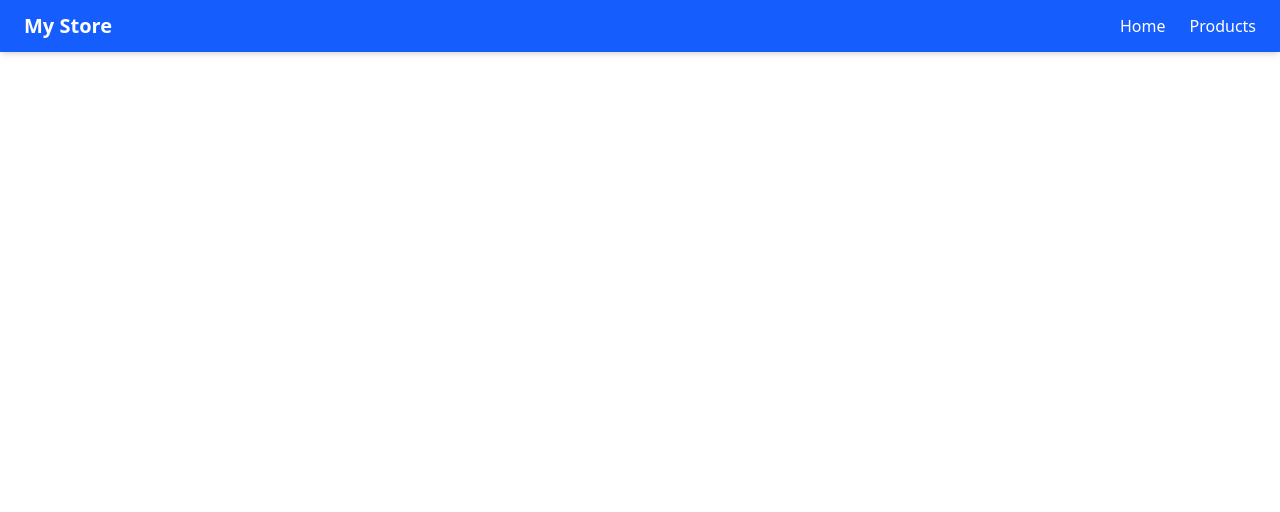
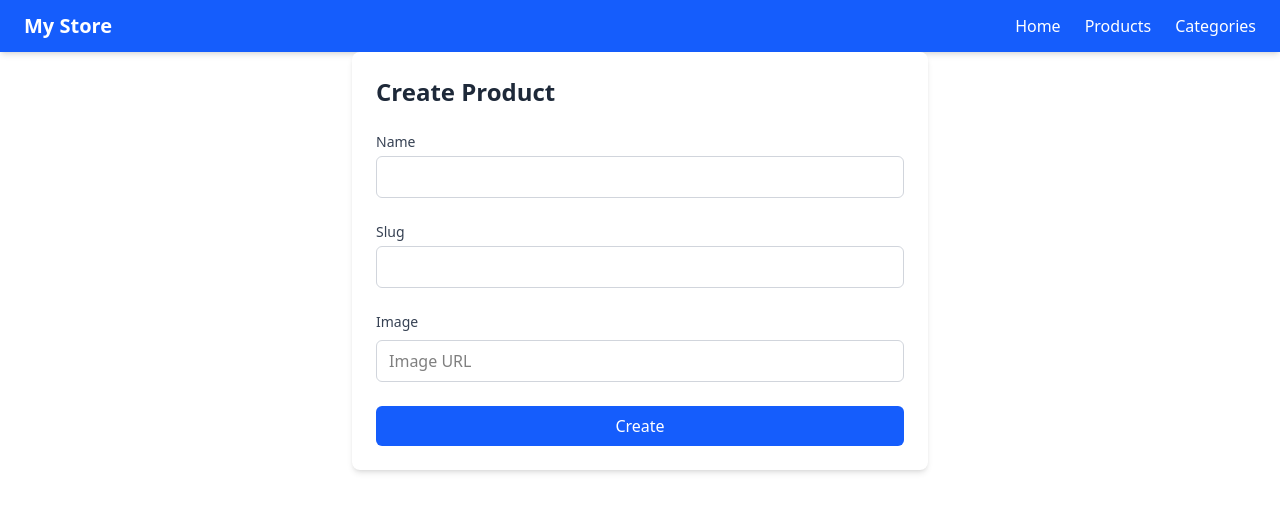
Before and after one commit to aky-wtag/platzi-store, a React (Vite) app: page /category/create in a window 1280 px wide. Shown: the top 512 px of the page. Built offline with nearby package versions, Linux system fonts and the light colour scheme.

Commit message:
category crud added

```diff
--- /dev/null
+++ b/src/components/category.tsx
@@ -0,0 +1,39 @@
+import { Link, useParams } from "react-router-dom";
+import { useGetCategoryByIdQuery } from "../core/features/categoryApi";
+import editIcon from "../assets/edit-icon.svg";
+
+export default function Category() {
+  const { id } = useParams();
+  const {
+    data: category,
+    error,
+    isLoading,
+  } = useGetCategoryByIdQuery(+id!, { skip: !id });
+
+  if (isLoading) return <>Loading Category...</>;
+  if (error) return <>Error Occured!!!</>;
+
+  return (
+    <>
+      <div className="flex">
+        <div className="p-5 ">
+          <img src={category?.image} width={"200px"} />
+        </div>
+        <div className="flex p-5 size-14 grow-6">
+          <div className="grow">
+            <h1 className="text-2xl font-bold pt-5 mt-4">{category?.name}</h1>
+
+            <p className="text-justify pr-5">Slug: {category?.slug}</p>
+          </div>
+          <div className="text-right">
+            <Link to={`/category-detail/${id}/edit`}>
+              <button className="pt-5 mt-4 pr-5">
+                <img src={editIcon} />
+              </button>
+            </Link>
+          </div>
+        </div>
+      </div>
+    </>
+  );
+}
--- /dev/null
+++ b/src/components/categoryForm.tsx
@@ -0,0 +1,134 @@
+import { useNavigate, useParams } from "react-router-dom";
+import {
+  useCreateCategoryMutation,
+  useGetCategoryByIdQuery,
+  useUpdateCategoryMutation,
+} from "../core/features/categoryApi";
+import { useEffect, useState } from "react";
+
+export default function CategoryForm() {
+  const navigate = useNavigate();
+  const { id } = useParams();
+  const {
+    data: existingCategory,
+    error,
+    isLoading,
+  } = useGetCategoryByIdQuery(+id!, { skip: !id });
+
+  const [createCategory] = useCreateCategoryMutation();
+  const [updateCategory] = useUpdateCategoryMutation();
+
+  const [categoryForm, setCategoryForm] = useState({
+    name: "",
+    slug: "",
+    image: "",
+  });
+
+  useEffect(() => {
+    if (existingCategory) {
+      setCategoryForm({
+        name: existingCategory.name || "",
+        slug: existingCategory.slug || "",
+        image: existingCategory.image || "",
+      });
+    }
+  }, [existingCategory]);
+
+  const handleChange = (e: any) => {
+    const { name, value } = e.target;
+    setCategoryForm((prev) => ({ ...prev, [name]: value }));
+  };
+  const handleSubmit = async (e: any) => {
+    e.preventDefault();
+    try {
+      if (id) {
+        await updateCategory({
+          id: +id,
+          data: { ...categoryForm },
+        })
+          .unwrap()
+          .then(() => {
+            navigate(`/category-detail/${id}`);
+          });
+      } else {
+        await createCategory({
+          ...categoryForm,
+        })
+          .unwrap()
+          .then(() => navigate("/categories"));
+      }
+    } catch (error) {
+      console.error(error);
+    }
+  };
+
+  if (isLoading) return <>Loading Categories...</>;
+  if (error) return <>Error !!!</>;
+  return (
+    <>
+      <form
+        onSubmit={handleSubmit}
+        className="max-w-xl mx-auto bg-white shadow-md rounded-lg p-6 space-y-6"
+      >
+        <h2 className="text-2xl font-semibold text-gray-800">
+          {id ? "Update Product" : "Create Product"}
+        </h2>
+
+        {/* Title */}
+        <div>
+          <label className="block text-sm font-medium text-gray-700 mb-1">
+            Name
+          </label>
+          <input
+            type="text"
+            name="name"
+            value={categoryForm.name}
+            onChange={handleChange}
+            required
+            className="w-full border border-gray-300 rounded-md px-3 py-2 focus:outline-none focus:ring-2 focus:ring-blue-500"
+          />
+        </div>
+
+        {/* Slug */}
+        <div>
+          <label className="block text-sm font-medium text-gray-700 mb-1">
+            Slug
+          </label>
+          <input
+            type="text"
+            name="slug"
+            value={categoryForm.slug}
+            onChange={handleChange}
+            required
+            className="w-full border border-gray-300 rounded-md px-3 py-2 focus:outline-none focus:ring-2 focus:ring-blue-500"
+          />
+        </div>
+
+        {/* Images */}
+        <div>
+          <label className="block text-sm font-medium text-gray-700 mb-2">
+            Image
+          </label>
+          <div className="space-y-2">
+            <input
+              type="text"
+              name="image"
+              value={categoryForm.image}
+              onChange={handleChange}
+              placeholder="Image URL"
+              className="w-full border border-gray-300 rounded-md px-3 py-2 focus:outline-none focus:ring-2 focus:ring-blue-500"
+            />
+          </div>
+        </div>
+
+        {/* Submit */}
+        <button
+          type="submit"
+          className="w-full py-2 px-4 text-white bg-blue-600 hover:bg-blue-700 rounded-md font-medium transition"
+        >
+          {id ? "Update" : "Create"}
+        </button>
+      </form>
+    </>
+  );
+}
--- a/src/components/navbar.tsx
+++ b/src/components/navbar.tsx
@@ -18,6 +18,12 @@ export default function Navbar() {
               Products
             </Link>
           </li>
+
+          <li>
+            <Link to="/categories" className="hover:text-gray-200">
+              Categories
+            </Link>
+          </li>
         </ul>
       </nav>
     </>
--- /dev/null
+++ b/src/core/features/categoryApi.ts
@@ -0,0 +1,55 @@
+import { createApi, fetchBaseQuery } from "@reduxjs/toolkit/query/react";
+import type { Category } from "../interfaces/category";
+
+const API_URL: string =
+  import.meta.env.VITE_API_URL || "https://api.escuelajs.co/api";
+
+export const categorySlice = createApi({
+  reducerPath: "categoryApi",
+  baseQuery: fetchBaseQuery({
+    baseUrl: API_URL+"/v1",
+  }),
+  tagTypes: ["Category"],
+  endpoints: (builder) => ({
+    getAllCategories: builder.query<Category[], void>({
+      query: () => "categories",
+      providesTags: (result) =>
+        result
+          ? [
+              ...result.map(({ id }) => ({ type: "Category" as const, id })),
+              { type: "Category", id: "LIST" },
+            ]
+          : [{ type: "Category", id: "LIST" }],
+    }),
+
+    getCategoryById: builder.query<Category, number>({
+      query: (id) => `categories/${id}`,
+      providesTags: (_result, _error, id) => [{ type: "Category", id }],
+    }),
+
+    updateCategory: builder.mutation<any, Partial<any>>({
+      query: ({ id, data }) => ({
+        url: `categories/${id}`,
+        method: "PUT",
+        body: data,
+      }),
+      invalidatesTags: (_result, _error, { id }) => [{ type: "Category", id }],
+    }),
+
+    createCategory: builder.mutation<any, Partial<any>>({
+      query: ({ id, data }) => ({
+        url: `categories`,
+        method: "POST",
+        body: data,
+      }),
+      invalidatesTags: [{ type: "Category", id: "LIST" }],
+    }),
+  }),
+});
+
+export const {
+  useGetAllCategoriesQuery,
+  useGetCategoryByIdQuery,
+  useCreateCategoryMutation,
+  useUpdateCategoryMutation,
+} = categorySlice;
--- a/src/core/features/productApi.ts
+++ b/src/core/features/productApi.ts
@@ -5,7 +5,7 @@ const API_URL: string =
   import.meta.env.VITE_API_URL || "https://api.escuelajs.co/api";
 
 export const productSlice = createApi({
-  reducerPath: "api",
+  reducerPath: "productApi",
   baseQuery: fetchBaseQuery({
     baseUrl: `${API_URL}/v1`,
   }),
--- a/src/core/interfaces/category.ts
+++ b/src/core/interfaces/category.ts
@@ -1,8 +1,6 @@
-export interface category {
+export interface Category {
   id: number;
   name: string;
   slug: string;
   image: string;
-  creationAt: string;
-  updatedAt: string;
 }
--- a/src/core/interfaces/product.ts
+++ b/src/core/interfaces/product.ts
@@ -1,4 +1,4 @@
-import type { category } from "./category";
+import type { Category } from "./category";
 
 export interface Product {
   id: number;
@@ -6,7 +6,7 @@ export interface Product {
   slug: string;
   price: number;
   description: string;
-  category: category;
+  category: Category;
   images: string[];
   creationAt: string;
   updatedAt: string;
--- a/src/core/store/store.ts
+++ b/src/core/store/store.ts
@@ -1,13 +1,18 @@
 import { configureStore } from "@reduxjs/toolkit";
 import { setupListeners } from "@reduxjs/toolkit/query";
 import { productSlice } from "../features/productApi";
+import { categorySlice } from "../features/categoryApi";
 
 export const store = configureStore({
   reducer: {
-    [productSlice.reducerPath] : productSlice.reducer
+    [productSlice.reducerPath]: productSlice.reducer,
+    [categorySlice.reducerPath]: categorySlice.reducer,
   },
   middleware: (getDefaultMiddleware) =>
-    getDefaultMiddleware().concat(productSlice.middleware),
+    getDefaultMiddleware().concat(
+      productSlice.middleware,
+      categorySlice.middleware
+    ),
 });
 
 setupListeners(store.dispatch);
--- a/src/main.tsx
+++ b/src/main.tsx
@@ -7,6 +7,9 @@ import Navbar from "./components/navbar.tsx";
 import Products from "./pages/products/products.tsx";
 import Product from "./components/product.tsx";
 import ProductForm from "./components/productForm.tsx";
+import Categories from "./pages/categories/category.tsx";
+import CategoryForm from "./components/categoryForm.tsx";
+import Category from "./components/category.tsx";
 
 createRoot(document.getElementById("root")!).render(
   <Provider store={store}>
@@ -18,8 +21,11 @@ createRoot(document.getElementById("root")!).render(
         <Route path="/product-detail/:id" element={<Product />} />
         <Route path="/product-detail/:id/edit" element={<ProductForm />} />
         <Route path="/product/create" element={<ProductForm />} />
-        <Route path="/about" element={<h2>About Page</h2>} />
-        <Route path="/contact" element={<h2>Contact Page</h2>} />
+
+        <Route path="/categories" element={<Categories />} />
+        <Route path="/category-detail/:id" element={<Category />} />
+        <Route path="/category-detail/:id/edit" element={<CategoryForm />} />
+        <Route path="/category/create" element={<CategoryForm />} />
       </Routes>
     </BrowserRouter>
   </Provider>
--- /dev/null
+++ b/src/pages/categories/category.tsx
@@ -0,0 +1,41 @@
+import { Link } from "react-router-dom";
+import { useGetAllCategoriesQuery } from "../../core/features/categoryApi";
+
+export default function Categories() {
+  const { data: categories, error, isLoading } = useGetAllCategoriesQuery();
+  if (isLoading) return <>Category Loading...</>;
+  if (error) return <>Error!!!</>;
+  return (
+    <>
+      <div>
+        <div className="flex">
+          <div className="grow">
+            <h1 className="font-bold text-xl mt-3">Categories</h1>
+          </div>
+          <div className="grow text-right pr-5  mt-3">
+            <Link to="/category/create">
+              <button className=" py-2 px-4 text-white bg-blue-600 hover:bg-blue-700 rounded-md font-medium transition">
+                Add Category
+              </button>
+            </Link>
+          </div>
+        </div>
+        <div className="flex">
+          <div className="size-14 grow-8 p-4">
+            <div className="grid grid-cols-5 gap-4 mt-5">
+              {categories?.map((p) => (
+                <Link to={`/category-detail/${p.id}`}>
+                  <div key={p.id} className="">
+                    <img key={p.id} src={p.image} alt={p.name} />
+                    <h3 className="mt-2">{p.name}</h3>
+                    <small className="mt-1">{`${p.slug}`}</small>
+                  </div>
+                </Link>
+              ))}
+            </div>
+          </div>
+        </div>
+      </div>
+    </>
+  );
+}
```
